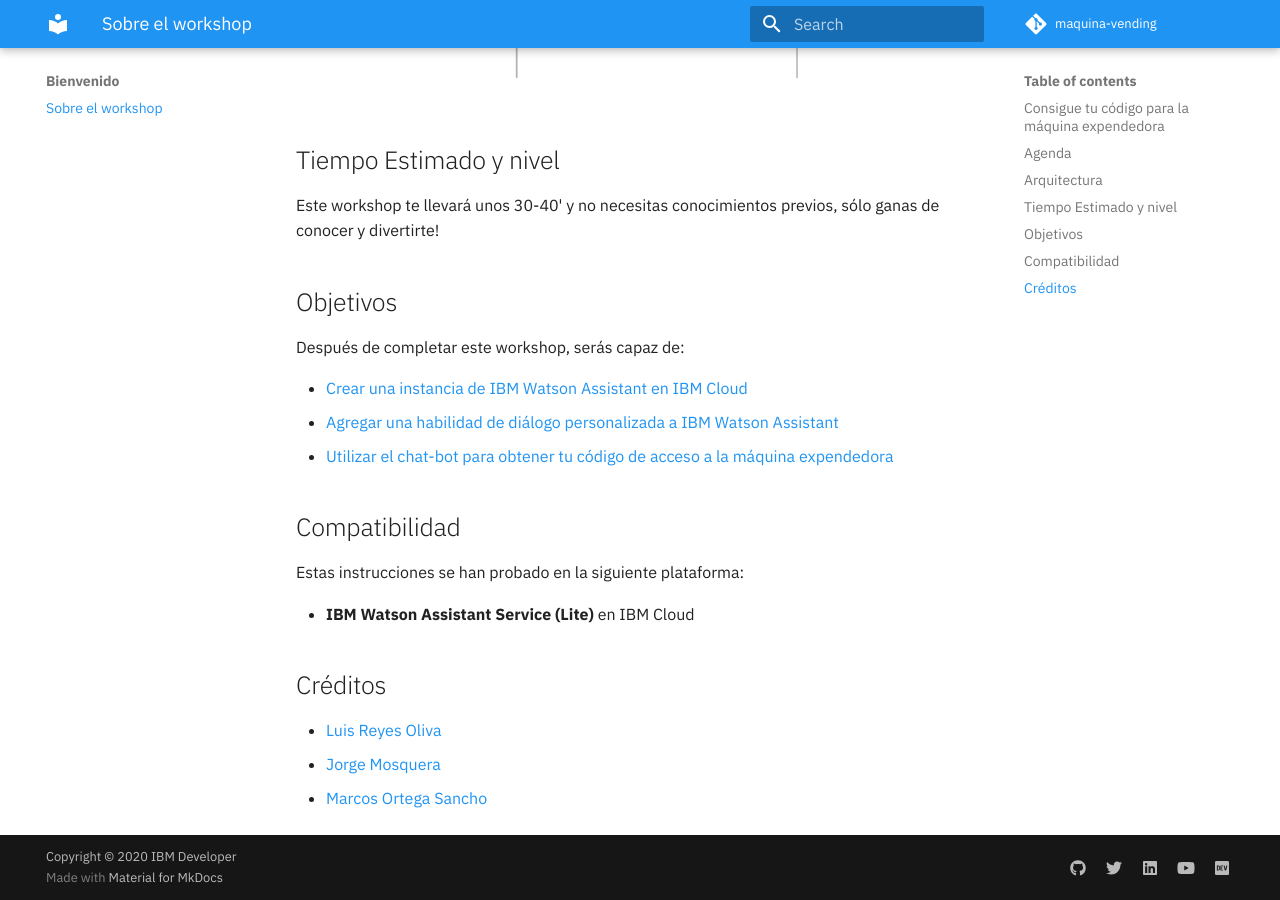
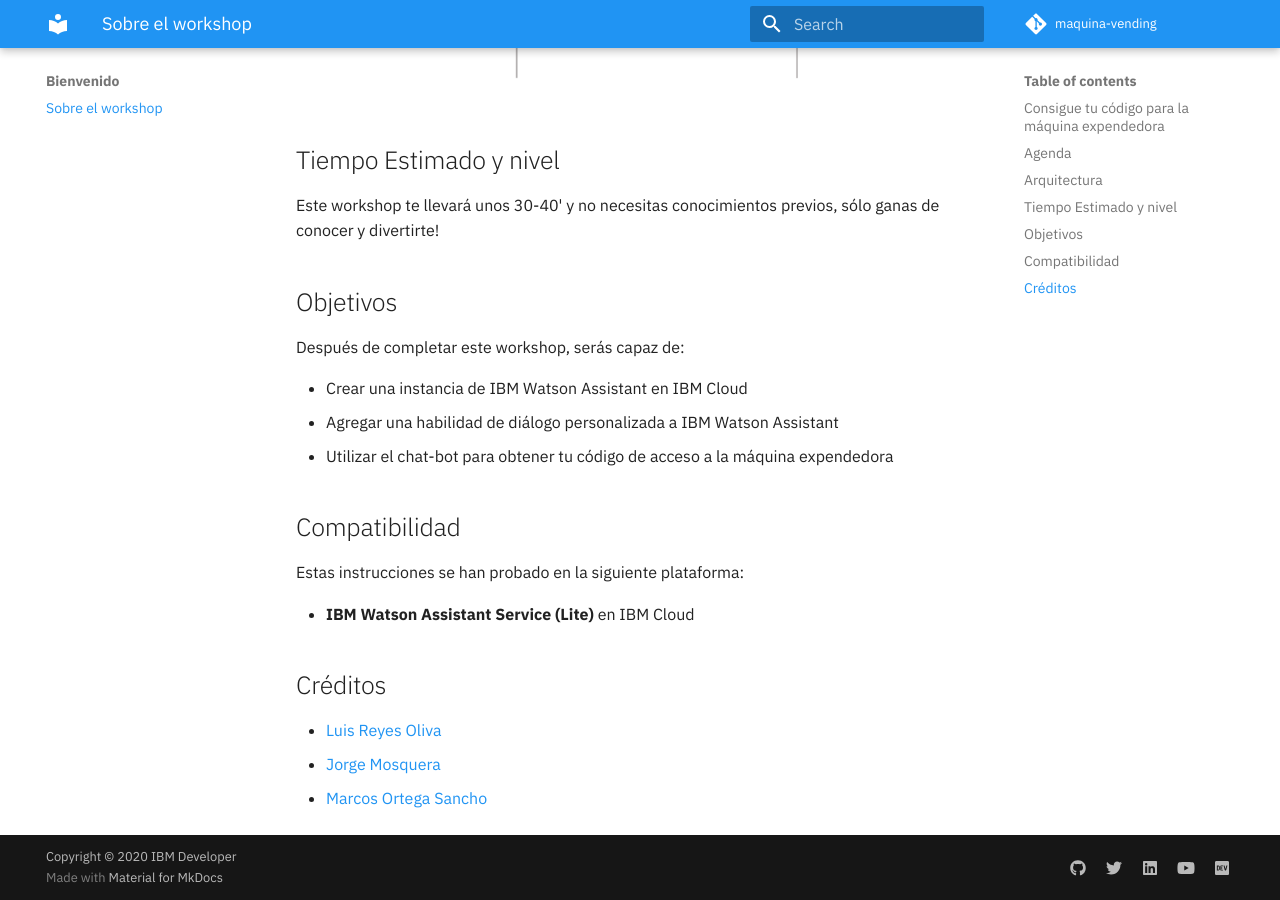
Before and after one commit to IBM/maquina-vending, an MkDocs documentation site: the page built from docs/README.md, in a window 1280 px wide and 900 px high, scrolled down 1954 px. Built offline with MkDocs 1.6.1 and Material for MkDocs 9.7.7, drawn with Linux system fonts in a browser that asks for light colours; comment, search, counter and statistics services are not loaded.

Commit message:
Objetivos

```diff
--- a/docs/README.md
+++ b/docs/README.md
@@ -35,9 +35,9 @@ Este workshop te llevará unos 30-40' y no necesitas conocimientos previos, sól
 
 Después de completar este workshop, serás capaz de:
 
-* [Crear una instancia de IBM Watson Assistant en IBM Cloud]()
-* [Agregar una habilidad de diálogo personalizada a IBM Watson Assistant]()
-* [Utilizar el chat-bot para obtener tu código de acceso a la máquina expendedora]()
+* Crear una instancia de IBM Watson Assistant en IBM Cloud
+* Agregar una habilidad de diálogo personalizada a IBM Watson Assistant
+* Utilizar el chat-bot para obtener tu código de acceso a la máquina expendedora
 
 
 ## Compatibilidad
```
